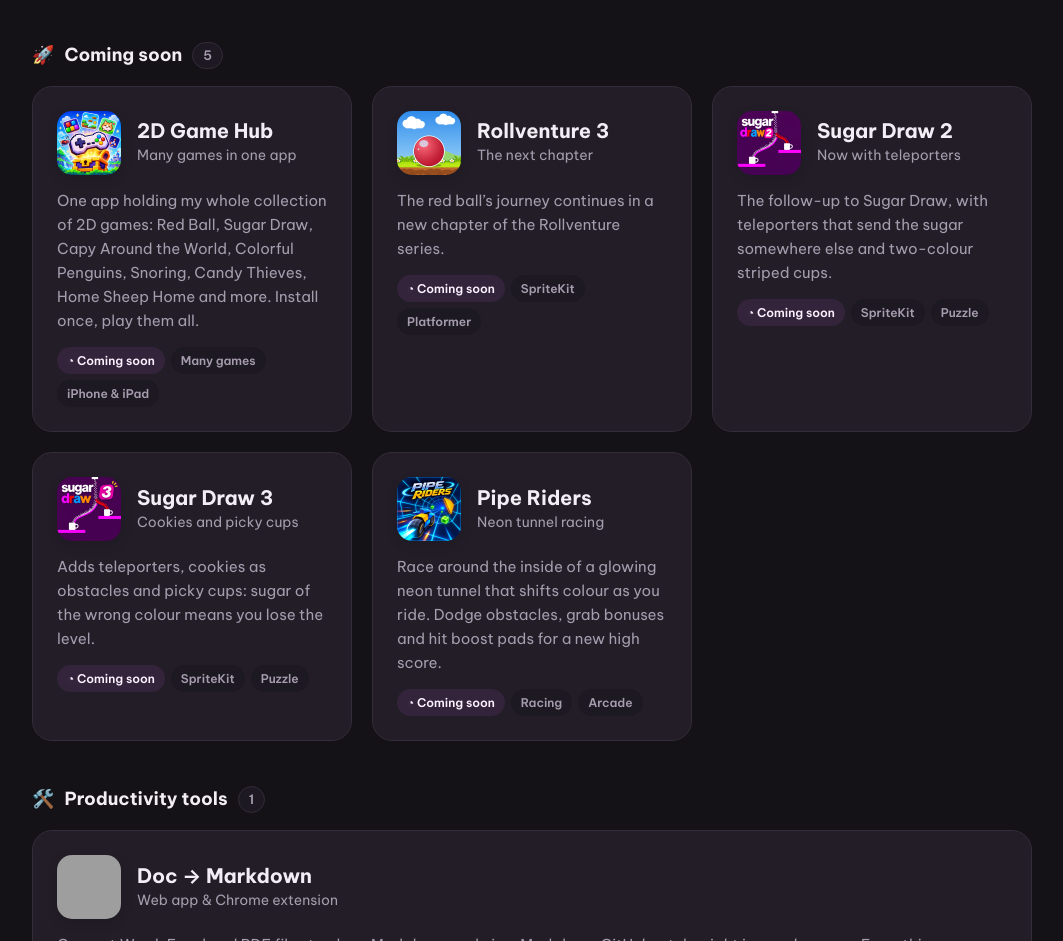
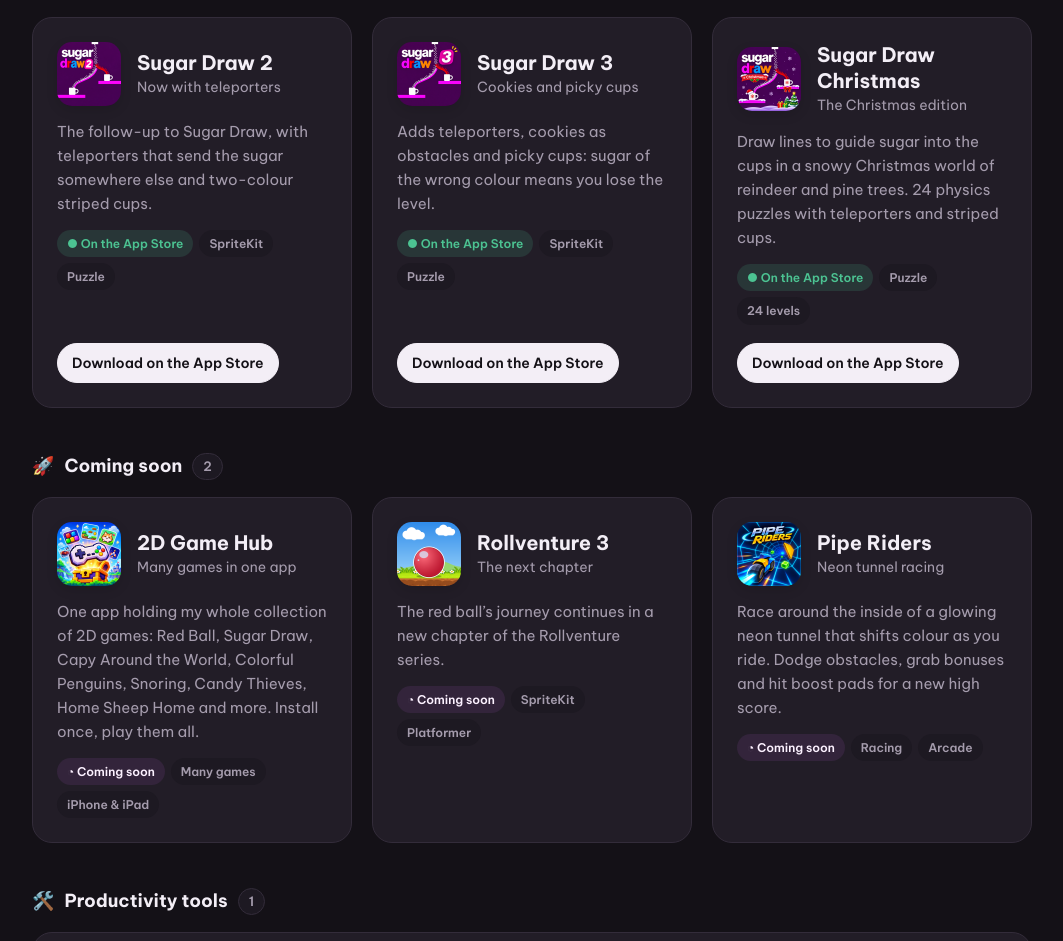
Before and after one commit to vudinhhuyit/vudinhhuyit.github.io, a plain HTML site: page index.html in a window 1280 px wide. Shown: the part 1997-2938 px from the top of the page, without its empty margins (108-1171 px from the left). Drawn offline with Linux system fonts and the light colour scheme; grey boxes are pictures that could not be loaded.

Commit message:
Mark Sugar Draw 2, 3 live on App Store; add Sugar Draw Christmas

```diff
--- a/index.html
+++ b/index.html
@@ -323,7 +323,7 @@
         </article>
       </div>
 
-      <div class="group-title">🎮 <span data-i18n="projects.games">Game</span> <span class="count">6</span></div>
+      <div class="group-title">🎮 <span data-i18n="projects.games">Game</span> <span class="count">9</span></div>
       <div class="grid three">
         <article class="project reveal">
           <div class="p-head">
@@ -397,9 +397,45 @@
           <div class="tags"><span class="tag live" data-i18n="sheep.t0">● Đã có trên App Store</span><span class="tag" data-i18n="sheep.t1">Puzzle</span><span class="tag" data-i18n="sheep.t2">15 màn chơi</span></div>
           <div class="links"><a class="go" href="https://apps.apple.com/us/app/the-sheeps-journey-home/id6833267348" target="_blank" rel="noopener" data-i18n="tw.download">Tải trên App Store</a></div>
         </article>
+        <article class="project reveal">
+          <div class="p-head">
+            <img class="app-icon" src="assets/icons/sugar-draw-2.png" alt="" width="64" height="64" loading="lazy">
+            <div>
+              <h3>Sugar Draw 2</h3>
+              <div class="sub" data-i18n="sd2.sub">Thêm cổng dịch chuyển</div>
+            </div>
+          </div>
+          <p data-i18n="sd2.desc">Phần tiếp theo của Sugar Draw với cổng dịch chuyển đưa dòng đường sang chỗ khác và những chiếc cốc sọc hai màu.</p>
+          <div class="tags"><span class="tag live" data-i18n="sd2.live">● Đã có trên App Store</span><span class="tag" data-i18n="sd2.t0">SpriteKit</span><span class="tag" data-i18n="sd2.t1">Puzzle</span></div>
+          <div class="links"><a class="go" href="https://apps.apple.com/vn/app/sugar-draw-2/id6837765506" target="_blank" rel="noopener" data-i18n="tw.download">Tải trên App Store</a></div>
+        </article>
+        <article class="project reveal">
+          <div class="p-head">
+            <img class="app-icon" src="assets/icons/sugar-draw-3.png" alt="" width="64" height="64" loading="lazy">
+            <div>
+              <h3>Sugar Draw 3</h3>
+              <div class="sub" data-i18n="sd3.sub">Bánh quy và cốc kén màu</div>
+            </div>
+          </div>
+          <p data-i18n="sd3.desc">Thêm cổng dịch chuyển, bánh quy làm vật cản và những chiếc cốc kén chọn: đường sai màu rơi vào là thua.</p>
+          <div class="tags"><span class="tag live" data-i18n="sd3.live">● Đã có trên App Store</span><span class="tag" data-i18n="sd3.t0">SpriteKit</span><span class="tag" data-i18n="sd3.t1">Puzzle</span></div>
+          <div class="links"><a class="go" href="https://apps.apple.com/vn/app/sugar-draw-3/id6837799512" target="_blank" rel="noopener" data-i18n="tw.download">Tải trên App Store</a></div>
+        </article>
+        <article class="project reveal">
+          <div class="p-head">
+            <img class="app-icon" src="assets/icons/sugar-draw-christmas.png" alt="" width="64" height="64" loading="lazy">
+            <div>
+              <h3>Sugar Draw Christmas</h3>
+              <div class="sub" data-i18n="sdx.sub">Bản Giáng sinh</div>
+            </div>
+          </div>
+          <p data-i18n="sdx.desc">Vẽ đường dẫn dòng đường vào cốc trong thế giới Giáng sinh đầy tuyết, tuần lộc và cây thông. 24 màn giải đố vật lý với cổng dịch chuyển và cốc sọc.</p>
+          <div class="tags"><span class="tag live" data-i18n="sdx.live">● Đã có trên App Store</span><span class="tag" data-i18n="sdx.t1">Puzzle</span><span class="tag" data-i18n="sdx.t2">24 màn chơi</span></div>
+          <div class="links"><a class="go" href="https://apps.apple.com/vn/app/sugar-draw-christmas/id6837811720" target="_blank" rel="noopener" data-i18n="tw.download">Tải trên App Store</a></div>
+        </article>
       </div>
 
-      <div class="group-title">🚀 <span data-i18n="projects.soon">Sắp ra mắt</span> <span class="count">5</span></div>
+      <div class="group-title">🚀 <span data-i18n="projects.soon">Sắp ra mắt</span> <span class="count">2</span></div>
       <div class="grid three">
         <article class="project reveal">
           <div class="p-head">
@@ -422,28 +458,6 @@
           </div>
           <p data-i18n="rv3.desc">Hành trình của quả bóng đỏ tiếp tục với chương mới của series Rollventure.</p>
           <div class="tags"><span class="tag soon" data-i18n="rv3.soon">◔ Sắp ra mắt</span><span class="tag" data-i18n="rv3.t0">SpriteKit</span><span class="tag" data-i18n="rv3.t1">Platformer</span></div>
-        </article>
-        <article class="project reveal">
-          <div class="p-head">
-            <img class="app-icon" src="assets/icons/sugar-draw-2.png" alt="" width="64" height="64" loading="lazy">
-            <div>
-              <h3>Sugar Draw 2</h3>
-              <div class="sub" data-i18n="sd2.sub">Thêm cổng dịch chuyển</div>
-            </div>
-          </div>
-          <p data-i18n="sd2.desc">Phần tiếp theo của Sugar Draw với cổng dịch chuyển đưa dòng đường sang chỗ khác và những chiếc cốc sọc hai màu.</p>
-          <div class="tags"><span class="tag soon" data-i18n="sd2.soon">◔ Sắp ra mắt</span><span class="tag" data-i18n="sd2.t0">SpriteKit</span><span class="tag" data-i18n="sd2.t1">Puzzle</span></div>
-        </article>
-        <article class="project reveal">
-          <div class="p-head">
-            <img class="app-icon" src="assets/icons/sugar-draw-3.png" alt="" width="64" height="64" loading="lazy">
-            <div>
-              <h3>Sugar Draw 3</h3>
-              <div class="sub" data-i18n="sd3.sub">Bánh quy và cốc kén màu</div>
-            </div>
-          </div>
-          <p data-i18n="sd3.desc">Thêm cổng dịch chuyển, bánh quy làm vật cản và những chiếc cốc kén chọn: đường sai màu rơi vào là thua.</p>
-          <div class="tags"><span class="tag soon" data-i18n="sd3.soon">◔ Sắp ra mắt</span><span class="tag" data-i18n="sd3.t0">SpriteKit</span><span class="tag" data-i18n="sd3.t1">Puzzle</span></div>
         </article>
         <article class="project reveal">
           <div class="p-head">
@@ -667,12 +681,17 @@
     'sd2.desc': 'The follow-up to Sugar Draw, with teleporters that send the sugar somewhere else and two-colour striped cups.',
     'sd2.t0': 'SpriteKit',
     'sd2.t1': 'Puzzle',
-    'sd2.soon': '◔ Coming soon',
+    'sd2.live': '● On the App Store',
     'sd3.sub': 'Cookies and picky cups',
     'sd3.desc': 'Adds teleporters, cookies as obstacles and picky cups: sugar of the wrong colour means you lose the level.',
     'sd3.t0': 'SpriteKit',
     'sd3.t1': 'Puzzle',
-    'sd3.soon': '◔ Coming soon',
+    'sd3.live': '● On the App Store',
+    'sdx.sub': 'The Christmas edition',
+    'sdx.desc': 'Draw lines to guide sugar into the cups in a snowy Christmas world of reindeer and pine trees. 24 physics puzzles with teleporters and striped cups.',
+    'sdx.live': '● On the App Store',
+    'sdx.t1': 'Puzzle',
+    'sdx.t2': '24 levels',
     'pr.sub': 'Neon tunnel racing',
     'pr.desc': 'Race around the inside of a glowing neon tunnel that shifts colour as you ride. Dodge obstacles, grab bonuses and hit boost pads for a new high score.',
     'pr.t0': 'Racing',
```
Also changed, not shown: assets/icons/sugar-draw-christmas.png (added).
